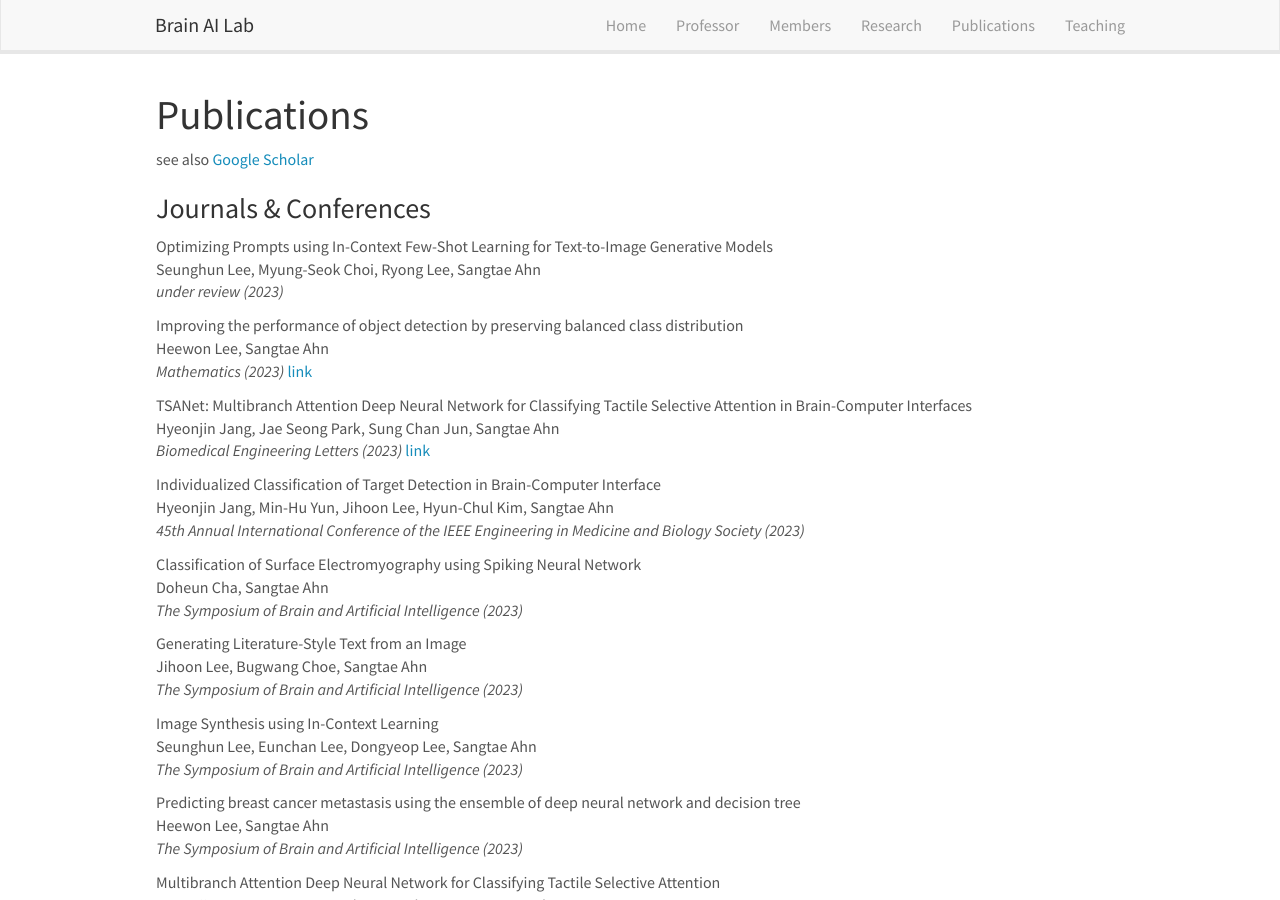
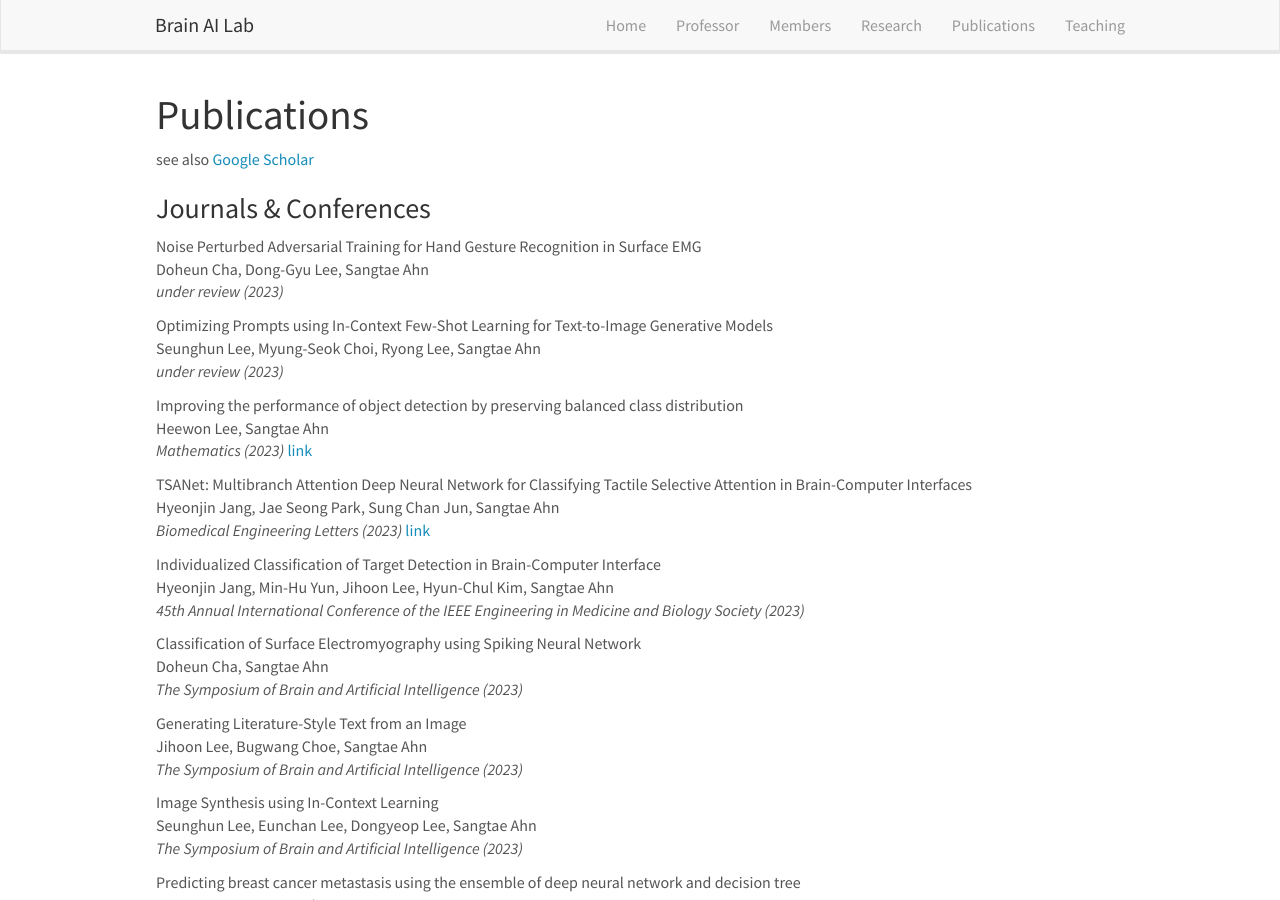
Before and after one commit to KNU-BrainAI/knu-brainai.github.io, a Jekyll site: the page built from _pages/publications.md, in a window 1280 px wide and 900 px high. Built offline with Jekyll 4.4.1, drawn with Linux system fonts in a browser that asks for light colours; nearby versions of some CDN libraries.

Commit message:
Update publist.yml

```diff
--- a/_data/publist.yml
+++ b/_data/publist.yml
@@ -1,3 +1,7 @@
+- title: "Noise Perturbed Adversarial Training for Hand Gesture Recognition in Surface EMG"
+  authors: Doheun Cha, Dong-Gyu Lee, Sangtae Ahn
+  journal: under review (2023)
+
 - title: "Optimizing Prompts using In-Context Few-Shot Learning for Text-to-Image Generative Models"
   authors: Seunghun Lee, Myung-Seok Choi, Ryong Lee, Sangtae Ahn
   journal: under review (2023)
```
